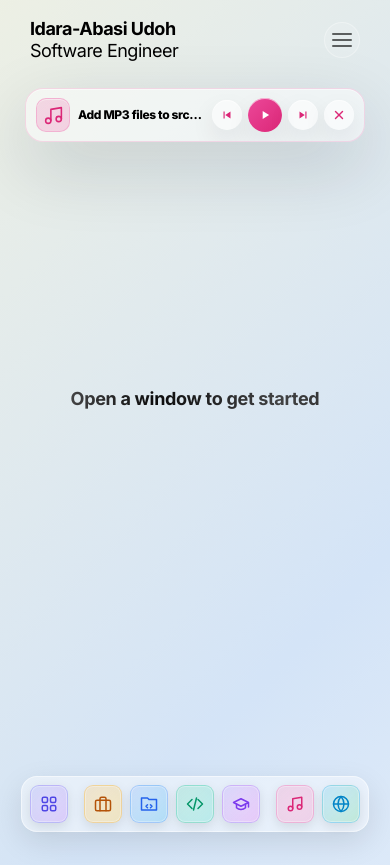
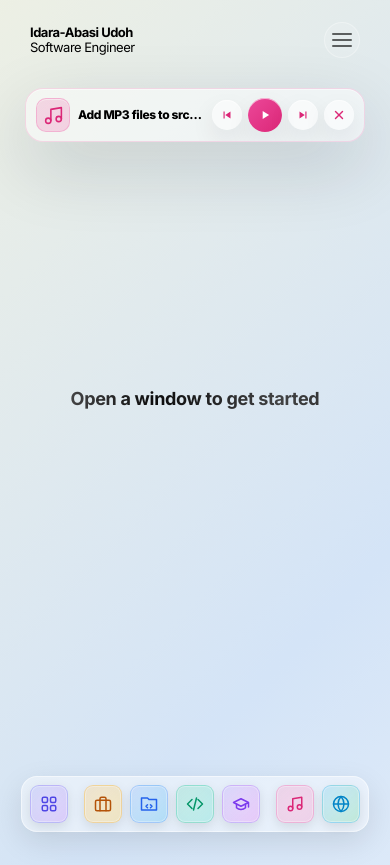
Before and after one commit to idaraabasiudoh/idaraudoh, a website built with Vite: page index.html in a window 390 px wide. Shown: the top 865 px of the page. Built offline with nearby package versions, Linux system fonts and the light colour scheme.

Commit message:
refactor: adjust logo and app name typography with tighter letter-spacing and reduced font sizes

```diff
--- a/src/style.css
+++ b/src/style.css
@@ -78,13 +78,14 @@ body {
     padding: 0 30px;
   }
   .logo {
-    font-size: 11px;
-    line-height: 1.2;
+    font-size: 9px;
+    line-height: 1.15;
+    letter-spacing: -0.2px;
   }
 }
 
 .logo {
-  font-size: 18px;
+  font-size: 13px;
   font-weight: 400;
   letter-spacing: -0.5px;
 }
@@ -1672,7 +1673,7 @@ body {
   font-size: 13px;
   font-weight: 500;
   color: var(--text-primary);
-  letter-spacing: 0.5px;
+  letter-spacing: 0.04px;
 }
 
 #app {
```
